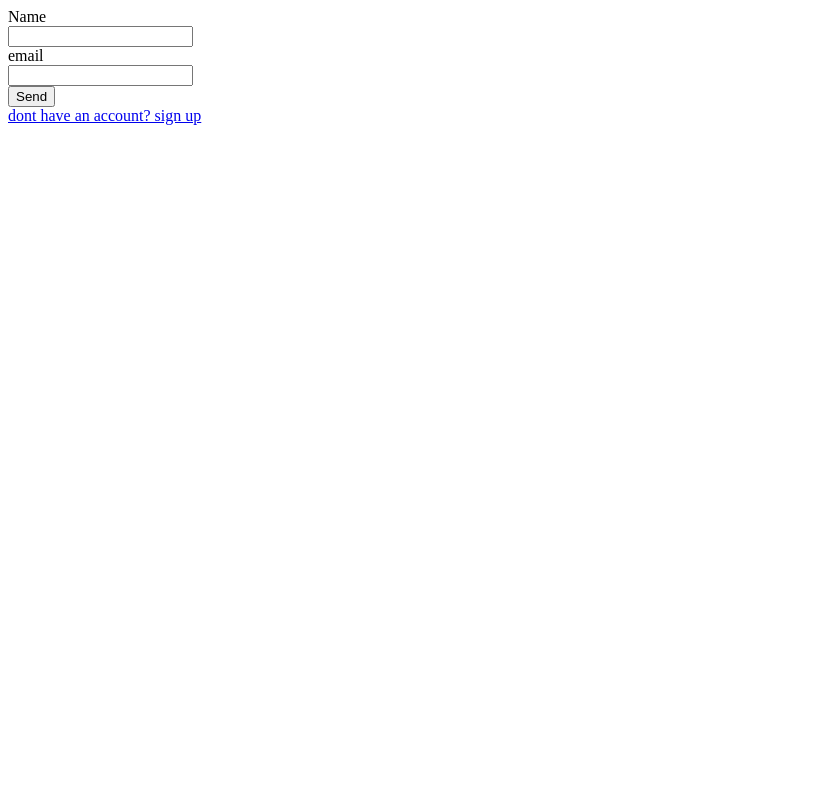
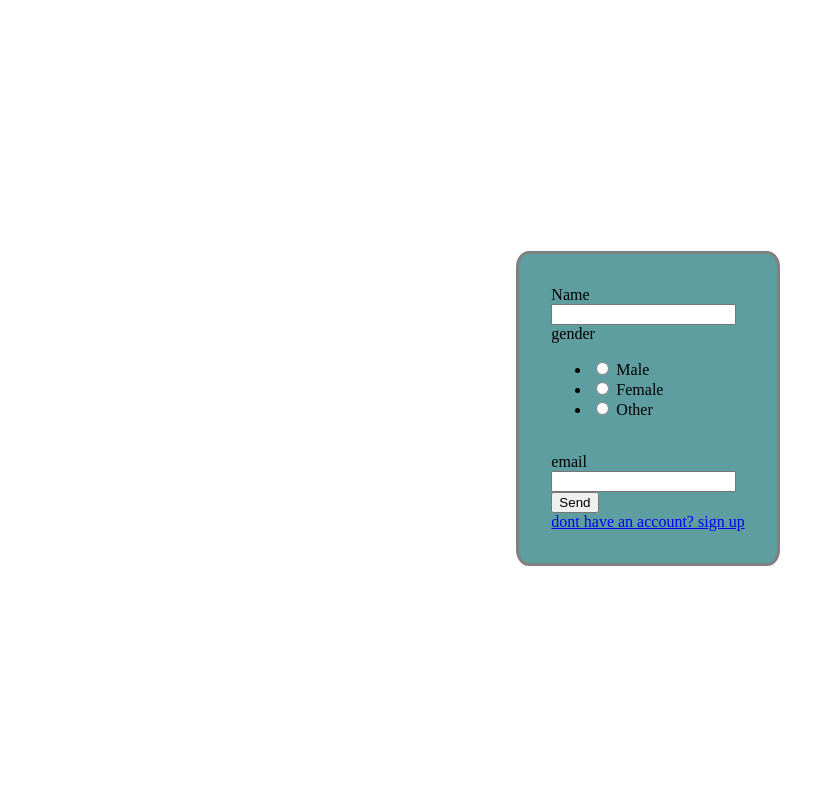
Before and after one commit to Iz465/Flask-303-Cafe-Assessment, a Flask app: page /login in a window 1280 px wide. Shown: the whole page, without its empty margins (0-835 px from the left). Before the commit the page ends 125 px from the top, so only its background shows below. Run offline with Flask 3, Linux system fonts and the light colour scheme.

Commit message:
form style

```diff
--- /dev/null
+++ b/static/form.css
@@ -0,0 +1,18 @@
+
+body{
+    display: flex;
+    justify-content: center;
+    align-items: center;
+    position: absolute;
+    height: 100%;
+    width: 100%;
+
+}
+.form-container{
+    display: flex;
+    flex-direction: column;
+    padding: 2rem;
+    background-color: cadetblue;
+    border: 3px solid gray;
+    border-radius: 5%;
+}
--- a/templates/login.html
+++ b/templates/login.html
@@ -1,10 +1,17 @@
 <!DOCTYPE html>
 <html>
+    <head>
+        <link href="{{ url_for('static', filename='form.css') }}" rel="stylesheet">
+    </head>
     <body>
-        <form action="http://127.0.0.1:5000/login" method="post">
-            <div class="log-container">
+        <div class="form-container">
+            <form action="http://127.0.0.1:5000/signup" method="POST">
+                <div>
                     {{ form.name.label }} <br>
                     {{ form.name }}
+                    <br>
+
+                    {{ form.gender.label }} {{ form.gender}}
                     <br>
                     {{ form.email.label }} <br>
                     {{ form.email }}
@@ -15,5 +22,7 @@
                 </div>
             </form>
             <a href="{{ url_for('signup') }}">dont have an account? sign up</a>
+        </div>
+
     </body>
 </html>
```
Also changed, not shown: templates/signup.html (+7 -1 lines). Lines whose indentation alone changed are shown as unchanged.
